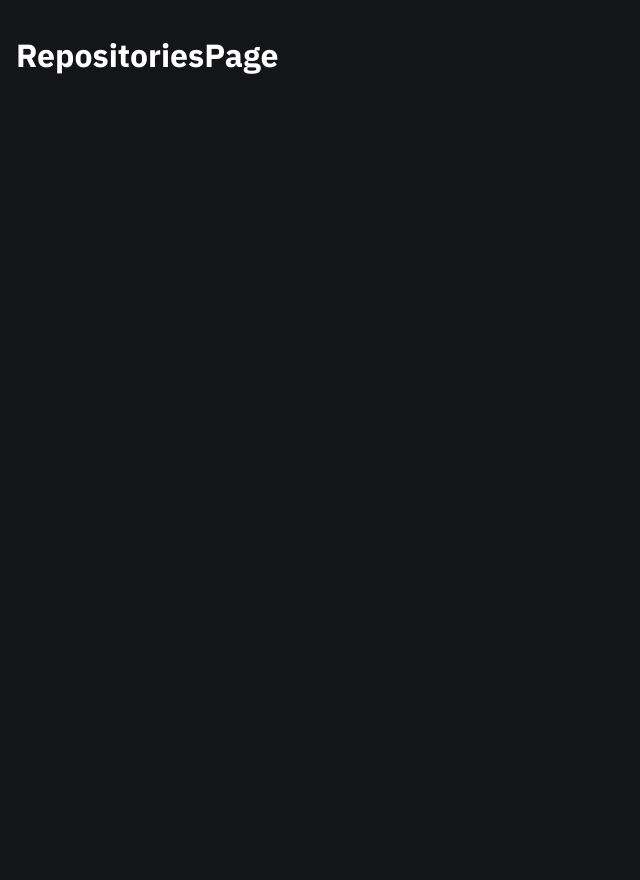
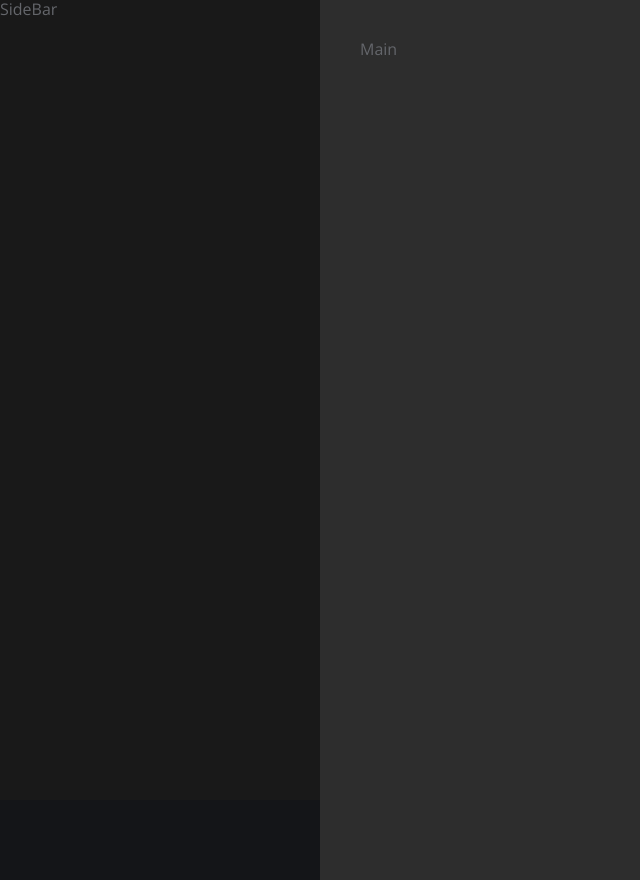
Before and after one commit to eric-moniz/api_github, a React (Create React App) app: page /repositories in a window 1280 px wide. Shown: the whole page, without its empty margins (0-640 px from the left). Before the commit the page ends 800 px from the top, so only its background shows below. Built offline with nearby package versions, Linux system fonts and the light colour scheme.

Commit message:
Criando a estrutura central

```diff
--- a/src/pages/RepositoiesPage/index.jsx
+++ b/src/pages/RepositoiesPage/index.jsx
@@ -1,5 +1,13 @@
 import React from "react";
 
+import { Container, Sidebar, Main } from "./styles";
+
 export default function RepositoriesPage() {
-  return <h1>RepositoriesPage</h1>;
+  return (
+    <Container>
+      <Sidebar>SideBar</Sidebar>
+
+      <Main>Main</Main>
+    </Container>
+  );
 }
--- a/src/pages/RepositoiesPage/styles.js
+++ b/src/pages/RepositoiesPage/styles.js
@@ -1 +1,33 @@
 import styled from "styled-components";
+
+export const Container = styled.main`
+  display: flex;
+  min-height: 100vh;
+
+  @media screen and(max-width: ${(props) => props.theme.breakpoints.md}) {
+    flex-direction: column;
+  }
+`;
+
+export const Sidebar = styled.aside`
+  background: ${(props) => props.theme.colors.background};
+  min-width: 20rem;
+  max-height: 100vh;
+  overflow-y: hidden;
+`;
+
+export const Main = styled.section`
+  background: ${(props) => props.theme.colors.container};
+  width: 100%;
+  height: 100vh;
+  padding: 40px;
+  overflow-y: hidden;
+
+  @media screen and(max-width: ${(props) => props.theme.breakpoints.md}) {
+    height: 100%;
+  }
+
+  @media screen and(max-width: ${(props) => props.theme.breakpoints.sm}) {
+    padding: 40px 20px;
+  }
+`;
--- a/src/styles/global.js
+++ b/src/styles/global.js
@@ -8,7 +8,6 @@
     background: ${(props) => props.theme.colors.gray900};
     color: ${(props) => props.theme.colors.gray600};
     font-family: ${(props) => props.theme.fontFamily.sans};
-    padding: 1rem;
   }
 
   h1, h2, h3, h4, h5, h6 {
```
